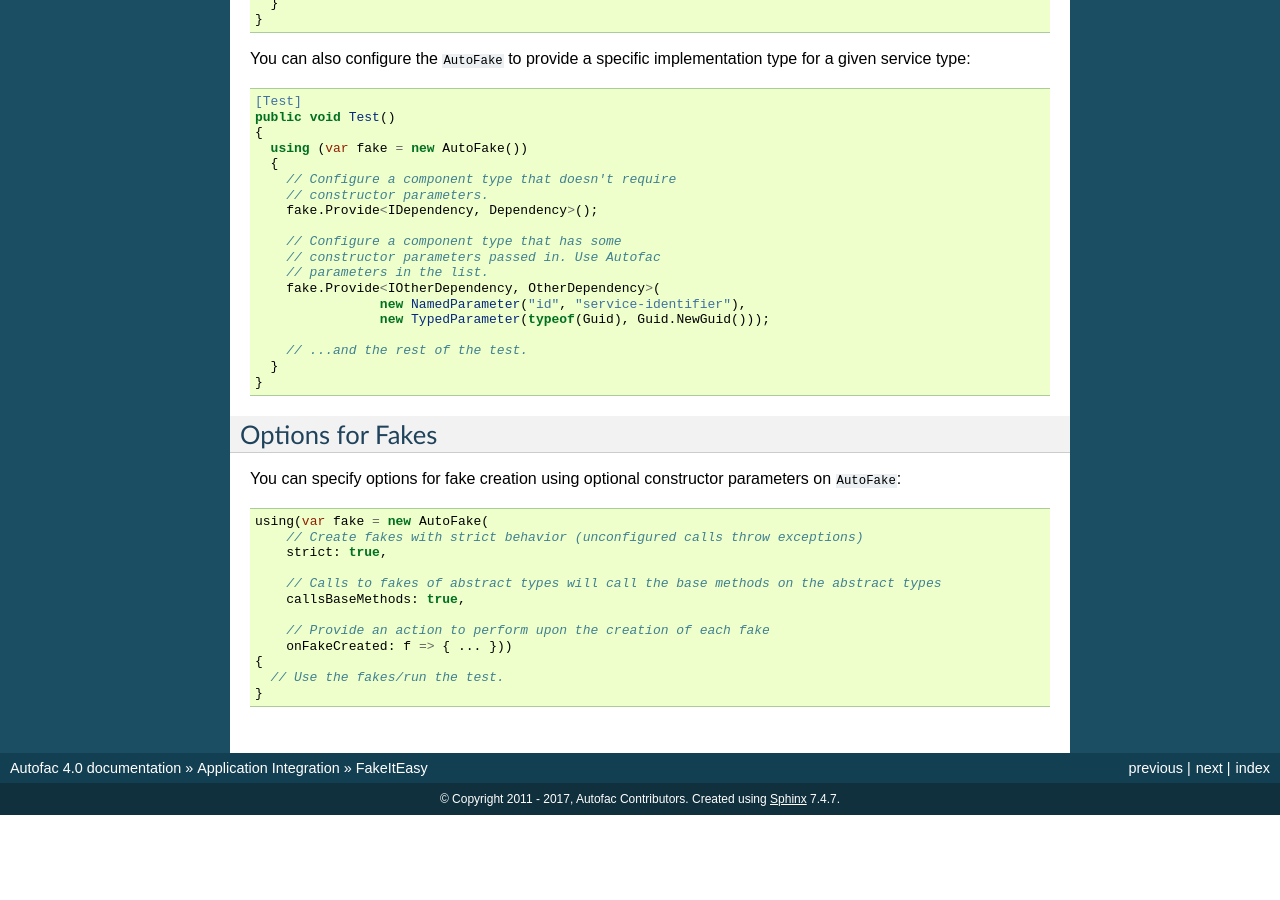
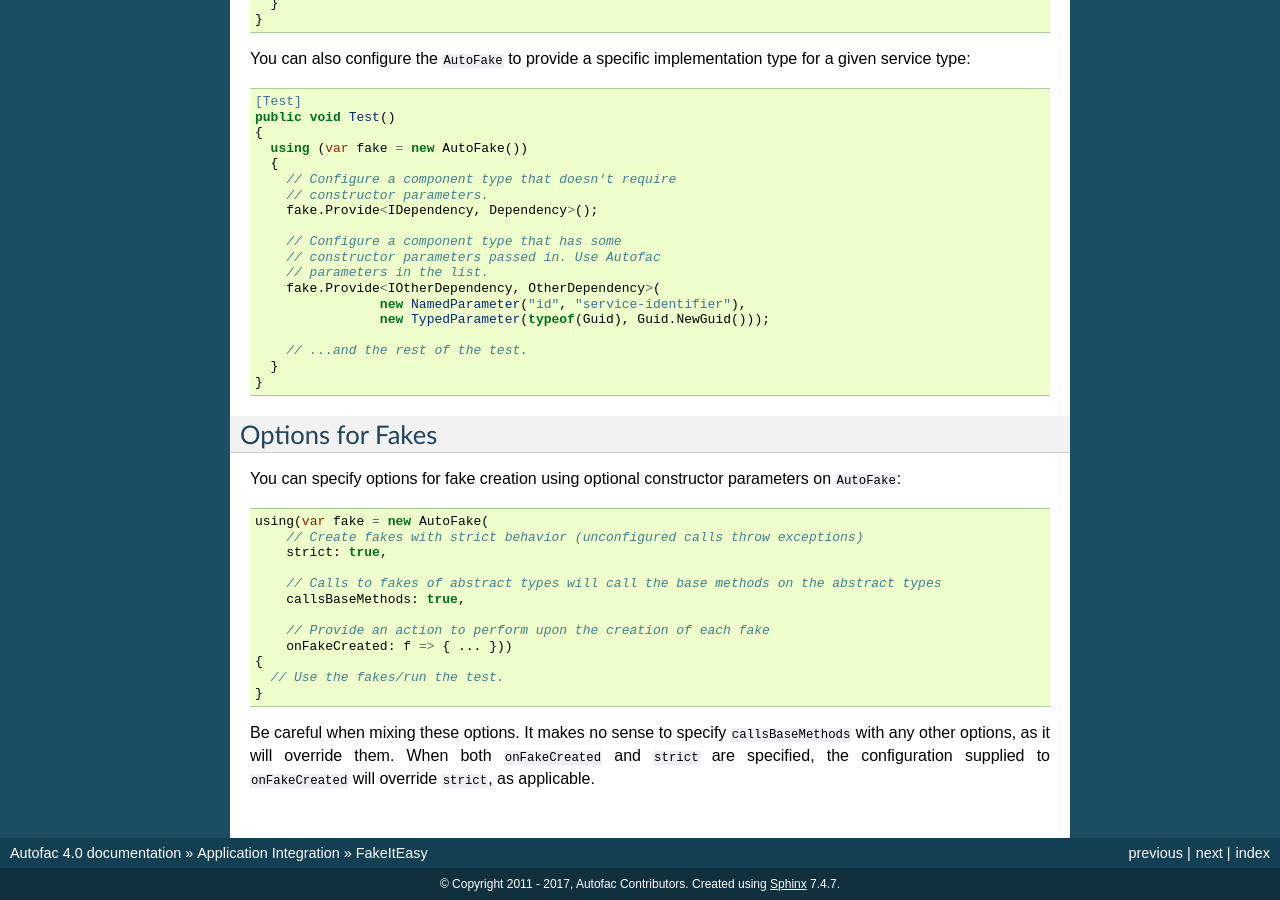
Before and after one commit to autofac/Documentation, a Sphinx documentation site: the page built from docs/integration/fakeiteasy.rst, in a window 1280 px wide and 900 px high, scrolled down 1733 px. Built offline with Sphinx 7.4.7, drawn with Linux system fonts in a browser that asks for light colours; before the commit the page ends 2548 px from its top, so only the background shows below that.

Commit message:
Describe creation options interactions

```diff
--- a/docs/integration/fakeiteasy.rst
+++ b/docs/integration/fakeiteasy.rst
@@ -148,3 +148,5 @@ You can specify options for fake creation using optional constructor parameters
     {
       // Use the fakes/run the test.
     }
+
+Be careful when mixing these options. It makes no sense to specify ``callsBaseMethods`` with any other options, as it will override them. When both ``onFakeCreated`` and ``strict`` are specified, the configuration supplied to ``onFakeCreated`` will override ``strict``, as applicable.
```
